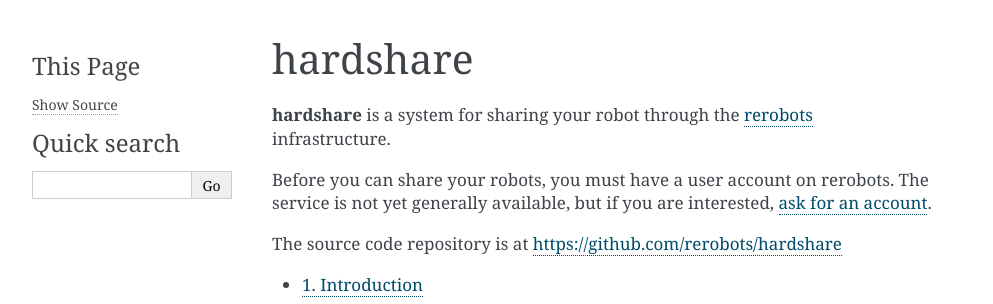
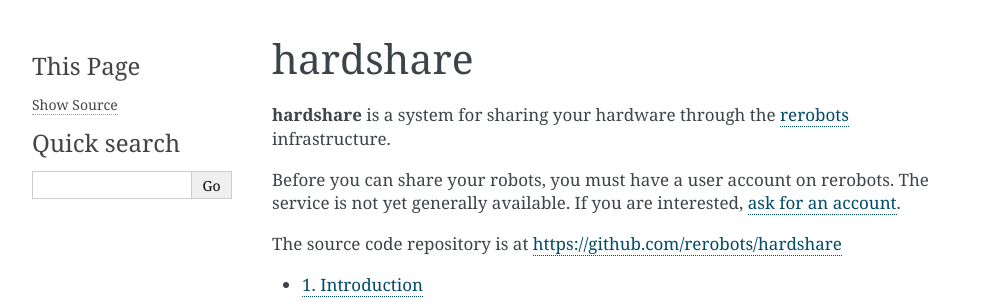
Before and after one commit to rerobots/hardshare, a Sphinx documentation site: the page built from doc/index.rst, in a window 1280 px wide. Shown: the top 304 px of the page, without its empty margins (148-1141 px from the left). Built offline with Sphinx 7.4.7, drawn with Linux system fonts in a browser that asks for light colours; the version number is read from the project's files by our own code.

Commit message:
DOC: more general words

```diff
--- a/doc/index.rst
+++ b/doc/index.rst
@@ -1,11 +1,11 @@
 hardshare
 =========
 
-**hardshare** is a system for sharing your robot through the rerobots_
+**hardshare** is a system for sharing your hardware through the rerobots_
 infrastructure.
 
 Before you can share your robots, you must have a user account on rerobots.
-The service is not yet generally available, but if you are interested, `ask for
+The service is not yet generally available. If you are interested, `ask for
 an account <https://rerobots.net/contact>`_.
 
 The source code repository is at https://github.com/rerobots/hardshare
```
Also changed, not shown: README.md (+1 -1 lines).
